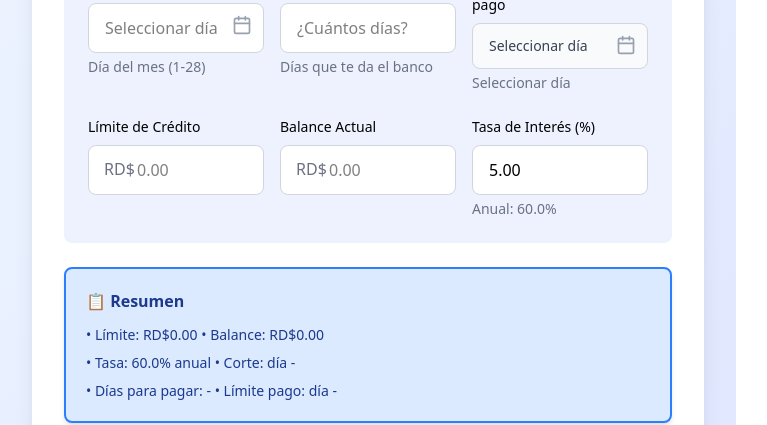
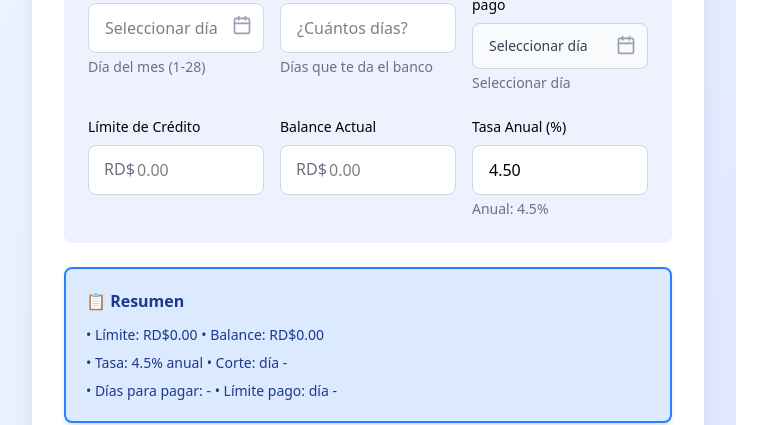
Before and after one commit to drfernandez1221-coder/planificador-financiero, a React (Vite) app: page / in a window 1280 px wide. Shown: the part 374-799 px from the top of the page, without its empty margins (0-767 px from the left). Built offline with nearby package versions, Linux system fonts and the light colour scheme.

Commit message:
tasa actualizada

```diff
--- a/src/App.jsx
+++ b/src/App.jsx
@@ -8,7 +8,8 @@ export default function CreditCardPlanner() {
   const [gameState, setGameState] = useState('setup');
   const [balance, setBalance] = useState(0);
   const [creditLimit, setCreditLimit] = useState(0);
-  const [monthlyRate, setMonthlyRate] = useState(0.05);
+  const [annualRate, setAnnualRate] = useState(4.5); // default annual rate 4.5%
+  const monthlyRate = annualRate / 12 / 100; // derived monthly rate (decimal)
   const [totalInterestPaid, setTotalInterestPaid] = useState(0);
   const [achievements, setAchievements] = useState([]);
   const [showWarning, setShowWarning] = useState(false);
@@ -36,7 +37,7 @@ export default function CreditCardPlanner() {
 
   const minPayment = Math.max(balance * 0.05, 25);
   const availableCredit = creditLimit - balance;
-  const annualRate = (monthlyRate * 12 * 100).toFixed(1);
+  const annualRateDisplay = Number(annualRate).toFixed(1);
 
   // Calcular fecha límite de pago dinámicamente basada en días para pagar
   const calculatePaymentDueDay = () => {
@@ -615,16 +616,17 @@ export default function CreditCardPlanner() {
                 </div>
 
                 <div>
-                  <label className="block text-sm font-medium mb-2">Tasa de Interés (%)</label>
+                  <label className="block text-sm font-medium mb-2">Tasa Anual (%)</label>
                   <input
                     type="number"
-                    value={(monthlyRate * 100).toFixed(2)}
-                    onChange={(e) => setMonthlyRate(Math.max(0, parseFloat(e.target.value) || 0) / 100)}
+                    value={annualRate.toFixed(2)}
+                    onChange={(e) => setAnnualRate(Math.max(0, parseFloat(e.target.value) || 0))}
                     className="w-full px-4 py-3 border border-gray-300 rounded-lg focus:ring-2 focus:ring-indigo-500"
                     step="0.1"
+                    min="0"
                   />
                   <div className="text-sm text-gray-500 mt-1">
-                    Anual: {annualRate}%
+                    Anual: {annualRateDisplay}%
                   </div>
                 </div>
               </div>
@@ -711,11 +713,11 @@ export default function CreditCardPlanner() {
                   </div>
                 </div>
                 <div>
-                  <label className="block text-sm font-medium mb-2">Tasa Mensual (%)</label>
+                  <label className="block text-sm font-medium mb-2">Tasa Anual (%)</label>
                   <input
                     type="number"
-                    value={(monthlyRate * 100).toFixed(2)}
-                    onChange={(e) => setMonthlyRate(Math.max(0, parseFloat(e.target.value) || 0) / 100)}
+                    value={annualRate.toFixed(2)}
+                    onChange={(e) => setAnnualRate(Math.max(0, parseFloat(e.target.value) || 0))}
                     className="w-full px-3 py-2 border border-gray-300 rounded-lg focus:ring-2 focus:ring-indigo-500"
                     step="0.1"
                     min="0"
@@ -724,7 +726,7 @@ export default function CreditCardPlanner() {
                 <div>
                   <label className="block text-sm font-medium mb-2">Tasa Anual</label>
                   <div className="w-full px-3 py-2 bg-gray-100 border border-gray-300 rounded-lg">
-                    {annualRate}%
+                    {annualRateDisplay}%
                   </div>
                 </div>
               </div>
```
